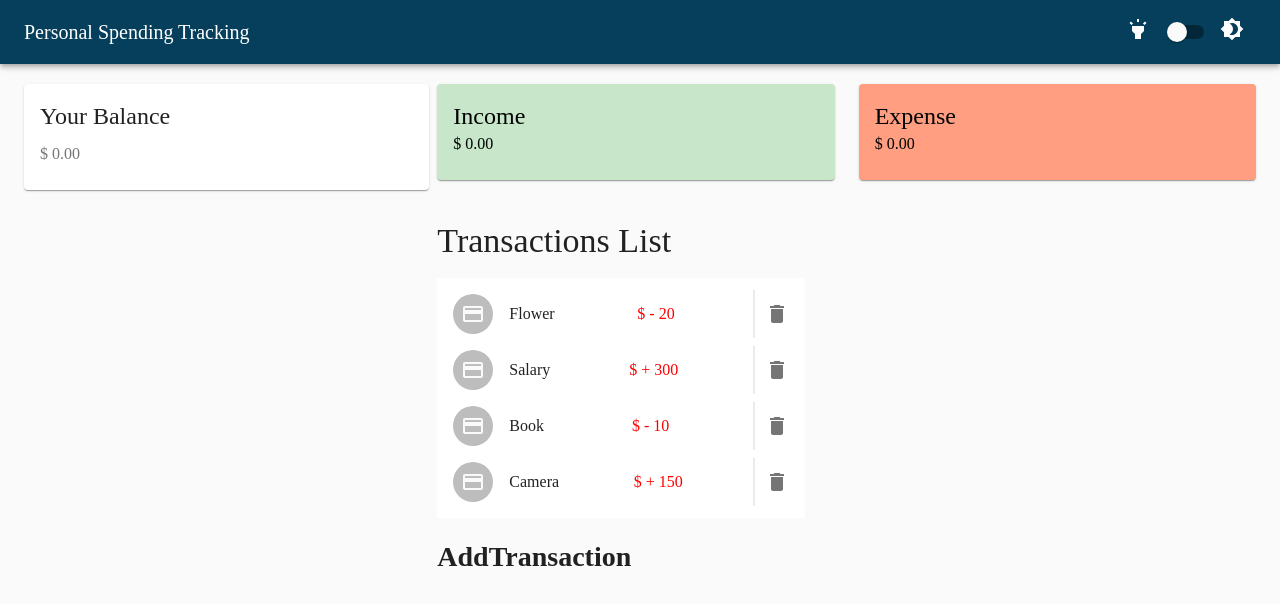
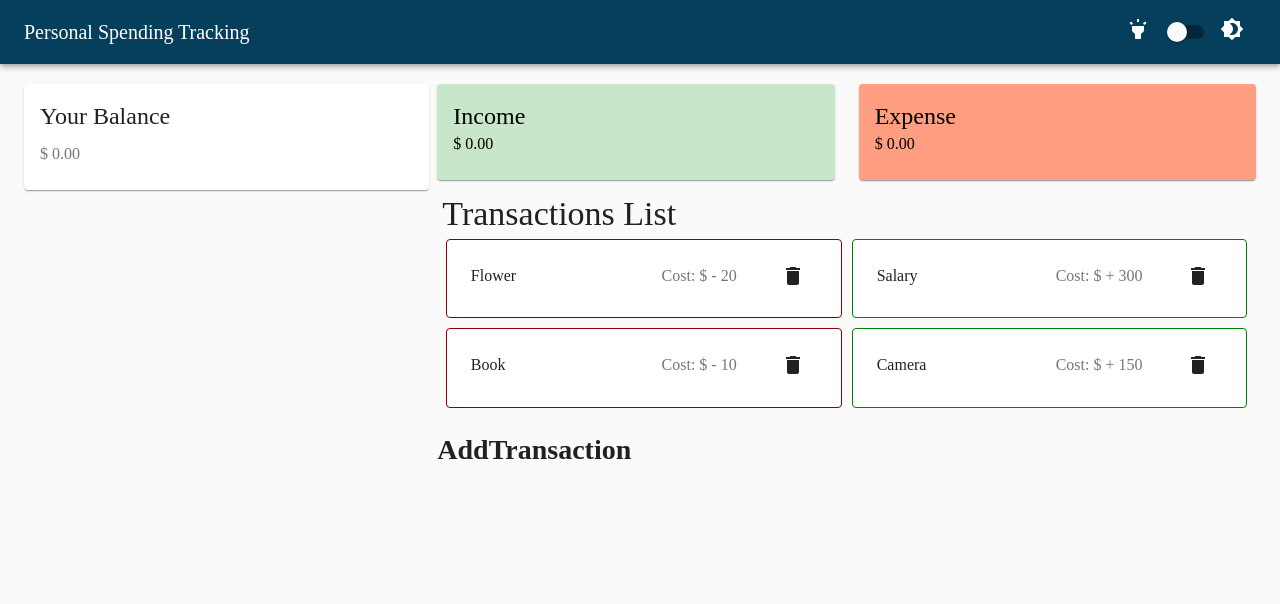
Before and after one commit to moh7afiz90/personal-expense-tracker, a React (Create React App) app: page / in a window 1280 px wide. Shown: the top 604 px of the page. Built offline with nearby package versions, Linux system fonts and the light colour scheme.

Commit message:
refactored Transaction component

```diff
--- a/src/components/Transaction.js
+++ b/src/components/Transaction.js
@@ -1,23 +1,24 @@
 import React from 'react'
 
 import {
-  IconButton,
-  Avatar,
-  ListItemText,
-  ListItem,
-  ListItemAvatar,
-  ListItemIcon,
-  ListItemSecondaryAction,
-  Divider,
+  Box,
+  Grid,
+  Card,
+  Typography,
+  Button,
   makeStyles
 } from '@material-ui/core'
 
-import PaymentIcon from '@material-ui/icons/Payment'
 import DeleteIcon from '@material-ui/icons/Delete'
 
 const useStyles = makeStyles(() => ({
+  plus: {
+    borderColor: '#008000	',
+    margin: '5px'
+  },
   minus: {
-    color: '#FF0000'
+    borderColor: '#8B0000',
+    margin: '5px'
   }
 }))
 
@@ -25,31 +26,33 @@ export const Transaction = ({ transaction }) => {
   const classes = useStyles()
   const sign = transaction.amount < 0 ? '-' : '+'
   return (
-    <ListItem key={transaction.id}>
-      <ListItemIcon>
-        <ListItemAvatar>
-          <Avatar>
-            <PaymentIcon />
-          </Avatar>
-        </ListItemAvatar>
-      </ListItemIcon>
-      <ListItemText primary={transaction.text} />
-
-      <ListItemText
-        className={classes.minus}
-        primary={`$ ${sign} ${Math.abs(transaction.amount)}`}
-      />
-      <ListItemSecondaryAction>
-        <IconButton edge="end" aria-label="delete">
-          <Divider
-            style={{ width: '2px' }}
-            orientation="vertical"
-            absolute
-            light
-          />
-          <DeleteIcon />
-        </IconButton>
-      </ListItemSecondaryAction>
-    </ListItem>
+    <Grid item xs={6} sm={6} md={6}>
+      <Card
+        className={transaction.amount < 0 ? classes.minus : classes.plus}
+        variant="outlined"
+      >
+        <Box display="flex" p={1}>
+          <Box p={1} flexGrow={1} m={1}>
+            <Typography
+              className={classes.title}
+              color="textPrimary"
+              gutterBottom
+            >
+              {transaction.text}
+            </Typography>
+          </Box>
+          <Box p={1} m={1}>
+            <Typography className={classes.pos} color="textSecondary">
+              Cost: {`$ ${sign} ${Math.abs(transaction.amount)}`}
+            </Typography>
+          </Box>
+          <Box p={1} className={classes.pos}>
+            <Button size="large">
+              <DeleteIcon />
+            </Button>
+          </Box>
+        </Box>
+      </Card>
+    </Grid>
   )
 }
--- a/src/components/TransactionList.js
+++ b/src/components/TransactionList.js
@@ -1,18 +1,15 @@
 import React, { useContext } from 'react'
 import { makeStyles } from '@material-ui/core/styles'
-import { Grid, List, Typography } from '@material-ui/core'
+import { Grid, Typography, GridList } from '@material-ui/core'
 
 import { GlobalContext } from '../context/GlobalState'
 import { Transaction } from './Transaction'
 
 const useStyles = makeStyles(theme => ({
   root: {
-    flexGrow: 1,
-    maxWidth: 752
+    margin: '5px'
   },
-  demo: {
-    backgroundColor: theme.palette.background.paper
-  },
+
   title: {
     margin: theme.spacing(4, 0, 2)
   }
@@ -23,16 +20,13 @@ export const TransactionList = () => {
   const { transactions } = useContext(GlobalContext)
   const [dense] = React.useState(false)
 
-
   return (
     <div className={classes.root}>
       <Grid container spacing={2}>
-        <Grid item xs={12} md={6}>
-          <Typography variant="h4" className={classes.title}>
-            Transactions List
-          </Typography>
+        <Grid item xs={12} md={12}>
+          <Typography variant="h4">Transactions List</Typography>
           <div className={classes.demo}>
-            <List dense={dense}>
+            <GridList dense={dense} container spacing={3}>
               {transactions.map(transaction => {
                 return (
                   <Transaction
@@ -41,7 +35,7 @@ export const TransactionList = () => {
                   ></Transaction>
                 )
               })}
-            </List>
+            </GridList>
           </div>
         </Grid>
       </Grid>
```
